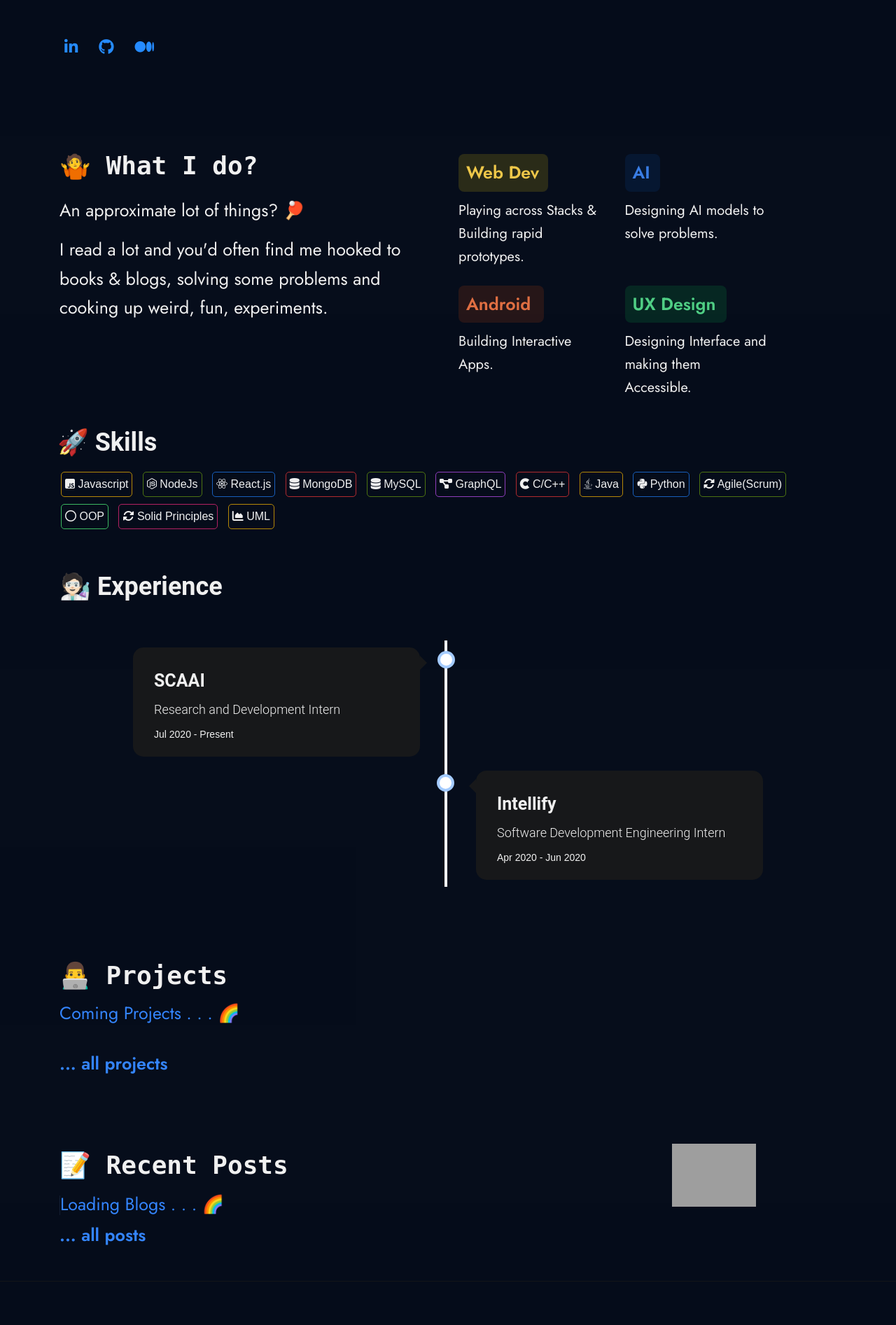
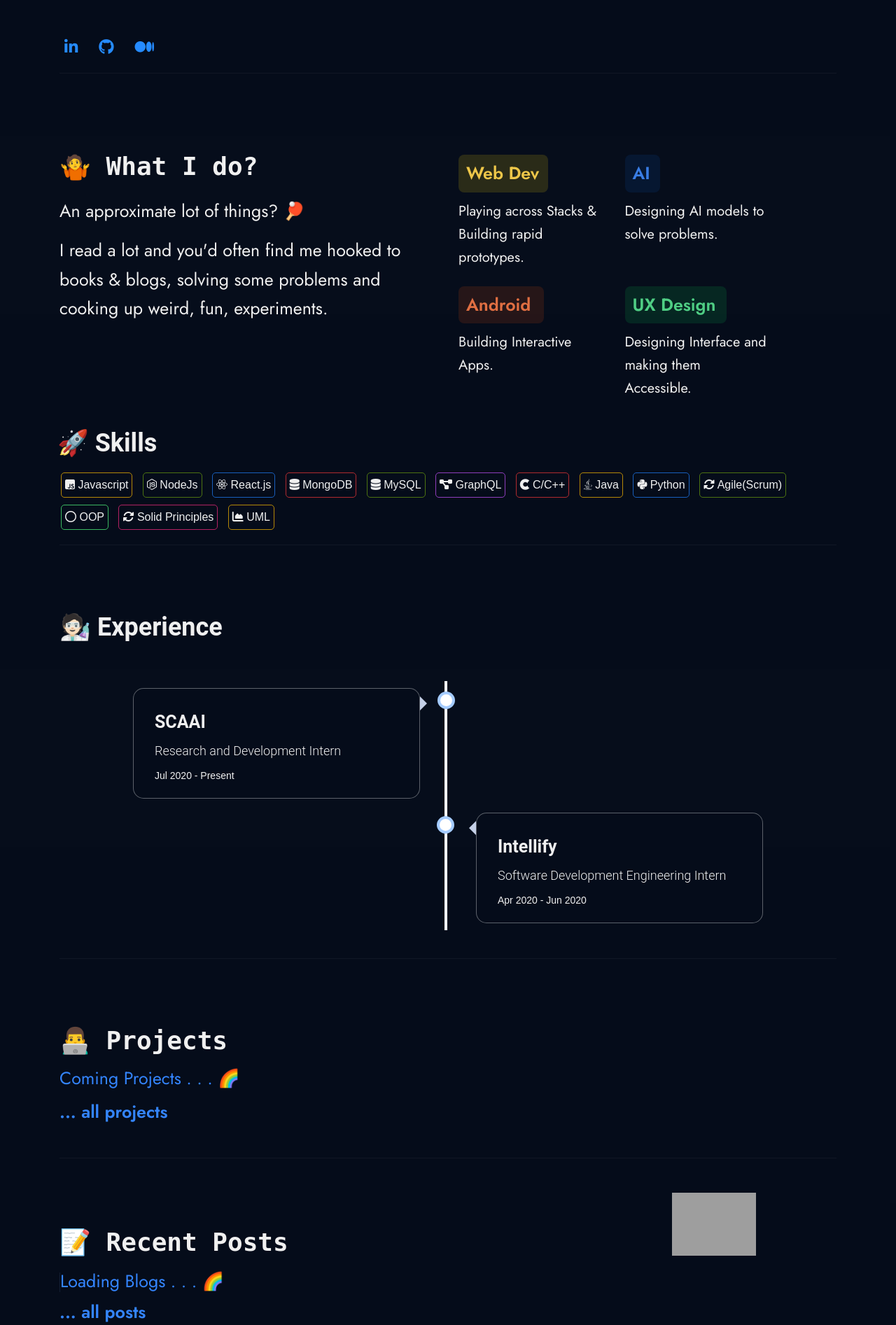
Before and after one commit to mohanmohadikar/mohanmohadikar.github.io, a PHP site: page / in a window 1280 px wide. Shown: the part 569-2462 px from the top of the page at 70% size. Run offline with PHP 8.4, Linux system fonts and the light colour scheme; some libraries are stand-ins or nearby versions; some web fonts are replaced; grey boxes are pictures that could not be loaded.

Commit message:
update ui.

```diff
--- a/assets/css/demo.css
+++ b/assets/css/demo.css
@@ -488,6 +488,10 @@ ul {
       font-size: 16px;
   }
 
+.project-top{
+    margin-top: 90px;
+}
+
 .project_link:hover, .project_link:active {
     background-color: #0a1327;
     color: white;
@@ -805,7 +809,7 @@ li{
     right: 30px;
     border: medium solid white;
     border-width: 10px 0 10px 10px;
-    border-color: transparent transparent transparent #17181a;
+    border-color: transparent transparent transparent #c4d0e7;
   }
 
   /* Add arrows to the right container (pointing left) */
@@ -819,7 +823,7 @@ li{
     left: 30px;
     border: medium solid white;
     border-width: 10px 10px 10px 0;
-    border-color: transparent #17181a transparent transparent;
+    border-color: transparent #c4d0e7 transparent transparent;
   }
 
   /* Fix the circle for containers on the right side */
@@ -830,10 +834,14 @@ li{
   /* The actual content */
   .content {
     padding: 10px 30px;
-    background-color: #17181a;
+    background-color: rgba(6, 13, 27, 0.99);
     position: relative;
     border-radius: 15px;
+    border: 0.001px solid rgba(255, 255, 255, 0.349);
     font-family: Arial, Helvetica, sans-serif;
+  }
+  .content:hover{
+      border: 1px solid #c4d0e7;
   }
 
   /* Media queries - Responsive timeline on screens less than 600px wide */
@@ -874,6 +882,9 @@ li{
     border: 0.001px solid rgba(255, 255, 255, 0.151);
     border-radius: 10px;
 }
+.project-card:hover{
+    border: 1px solid rgb(84, 137, 236);
+}
 
 .project-img-bg-0{
     margin: 6px 6px 6px 6px;
@@ -889,6 +900,18 @@ li{
     margin: 6px 6px 6px 6px;
     background-image: linear-gradient(to right, rgb(255, 238, 0) , rgb(0, 119, 255));
     border-radius: 8px;
+}
+.project-img-bg-0:hover{
+    margin: 1px 1px 9px 1px;
+    border-radius: 7px 7px 0px 0px;
+}
+.project-img-bg-1:hover{
+    margin: 1px 1px 9px 1px;
+    border-radius: 7px 7px 0px 0px;
+}
+.project-img-bg-2:hover{
+    margin: 1px 1px 9px 1px;
+    border-radius: 7px 7px 0px 0px;
 }
 
 
@@ -1109,3 +1132,9 @@ input[type=text]{
     font-size: larger;
     font-weight: 500;
 }
+
+.content-divide-line{
+    padding: 0.001px;
+    height: 1px;
+    background-color: #ffffff0c;
+}
--- a/index.html
+++ b/index.html
@@ -131,6 +131,7 @@
                 </div>
                 <!--/.First row-->
 
+                <div class="content-divide-line"></div>
 
                 <p  id="work">&nbsp;</p>
                 <div class="row mt-5 wow fadeIn" data-wow-delay="0.2s">
@@ -247,7 +248,9 @@
                    </ul>
                </div>
 
-               <div class="experience" style="margin-top: 50px; margin-bottom: 100px;">
+               <div class="content-divide-line"></div>
+
+               <div class="experience" style="margin-top: 90px; margin-bottom: 40px;">
                 <h2 style="margin-bottom: 50px;"><b>🧑🏻‍🔬 Experience</b></h2>
                 <div class="timeline">
 
@@ -271,18 +274,19 @@
 
 
 
+               <div class="content-divide-line"></div>
 
 
-
-
+                   <div class="project-top"></div>
                    <h2 class="title" id="tracks" style="text-align:left;"><b>👨‍💻 Projects</b></h2>
                    <br/><br>
                    <div class="row" data-wow-delay="0.2s" id="project_list">
                     <span class="description" id="blue_text">&nbsp&nbspComing Projects . . . 🌈</span>
                    </div>
-                   <br><br>
-                   <a target="blank" href="https://github.com/mohanmohadikar" class="float_right" style="margin-top: -40px;"><span class="description" id="blue_text"><b>... all projects</b></span></a>
+                   <br>
+                   <a target="blank" href="https://github.com/mohanmohadikar" class="float_right"><span class="description" id="blue_text"><b>... all projects</b></span></a>
 
+                   <div class="content-divide-line"></div>
                    <div class="row mt-5 wow fadeIn" data-wow-delay="0.2s" style="text-align:left; display: flex; flex-direction: row-reverse;">
 
                         <div class="col-lg-4 col-md-4 col-sm-4 wow fadeIn" >
@@ -290,7 +294,7 @@
                             <div><img class="blogs-gif" src="https://media.giphy.com/media/ZxyJv5ZkOuGk1TN3CZ/giphy.gif" /></div>
                         </div>
 
-                        <div class="col-lg-8 col-md-8 col-sm-8 wow fadeIn" data-wow-delay="0.2s" style="text-align:left; margin-bottom: 50px;">
+                        <div class="col-lg-8 col-md-8 col-sm-8 wow fadeIn" data-wow-delay="0.2s" style="text-align:left; margin-top: 40px; margin-bottom: 50px;">
 
                             <h2 class="title" id="tracks">📝 <b>Recent Posts</b></h2>
                             <ul class="talk_list blog_list" id="blog_list">
```
Lines whose indentation alone changed are shown as unchanged.
